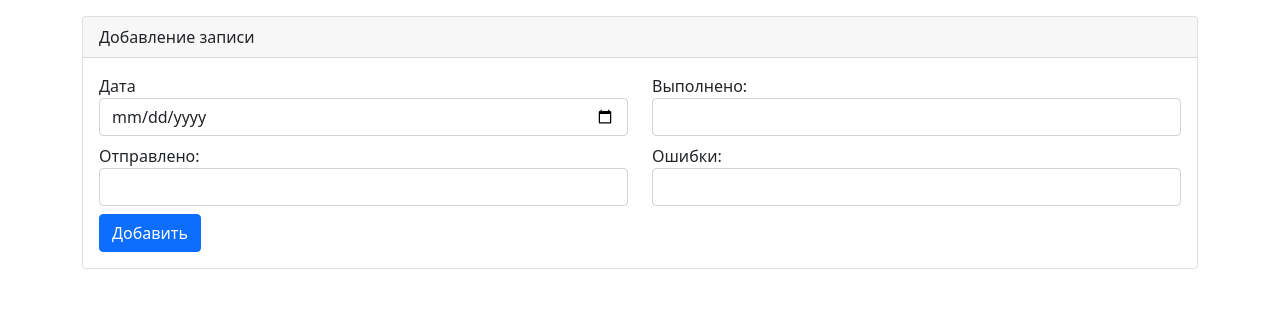
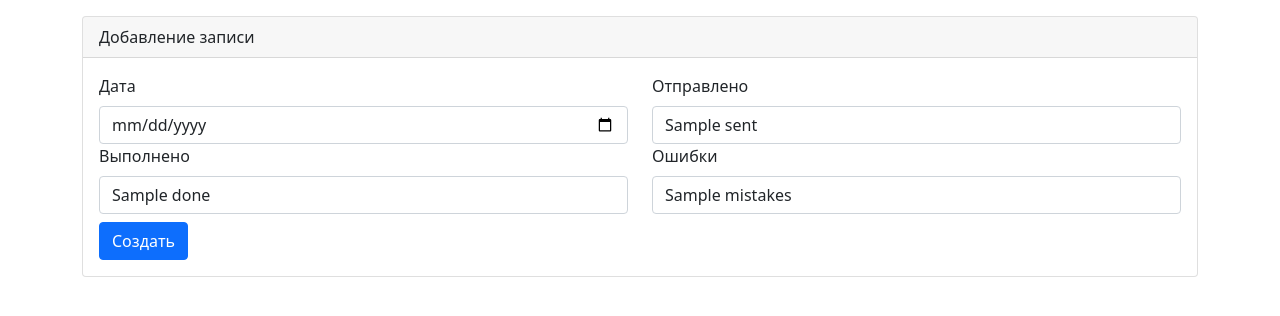
Before and after one commit to kve1989/NumberOKB, a Flask app: template templates/create.html in a window 1280 px wide. Shown: the part 70-386 px from the top of the page. Run offline with Flask 2, Linux system fonts and the light colour scheme; tables that the repository leaves empty hold one stand-in row (values such as "Sample post"); the template is opened without the code that fills it: values that come from a table or form of the project are taken from there, most other values are stand-ins (such as "Sample title", 1, 10 or a date in 2020); some libraries are stand-ins or nearby versions.

Commit message:
add forms

```diff
--- a/app.py
+++ b/app.py
@@ -8,6 +8,7 @@ app = Flask(__name__)
 app.config['SQLALCHEMY_DATABASE_URI'] = 'sqlite:///db.db'
 app.config['SQLALCHEMY_TRACK_MODIFICATIONS'] = False
 app.config['SECRET_KEY'] = '01f260718007c0bd2ef3e9005b84ab97'
+
 db = SQLAlchemy(app)
 
 class PCR(db.Model):
@@ -28,19 +29,42 @@ def page_not_found(e):
 def internal_server_template(e):
     return render_template('500.html'), 500
 
-@app.route("/testform")
-def test():
+@app.route("/create", methods=['GET', 'POST'])
+def create():
     form = PCRform()
-    return render_template('test.html', form=form)
+    return render_template('create.html', form=form)
 
 @app.route("/")
 def home():
     records = PCR.query.order_by(PCR.date).all()
     return render_template('index.html', records=records)
 
-@app.route("/create")
-def create():
-    return render_template('create.html')
+# @app.route("/create")
+# def create():
+#     return render_template('create.html')
+
+
+@app.route("/new", methods=['POST'])
+def new_record():
+    date = datetime.strptime(request.form['date'], "%Y-%m-%d")
+    done = request.form['done']
+    sent = request.form['sent']
+    mistakes = request.form['mistakes']
+
+    form=PCRform()
+
+    if form.validate_on_submit():
+        record = PCR(date=date, done=done,sent=sent,mistakes=mistakes)
+
+        try:
+            db.session.add(record)
+            db.session.commit()
+            flash("Запись успешно добавлена!", 'success')
+            return redirect('/')
+        except:
+            return "Ошибка при добавлении"
+
+    return render_template('create.html', form=form)
 
 @app.route("/<int:id>/delete")
 def delete_record(id):
@@ -55,23 +79,11 @@ def delete_record(id):
         flash("Запись успешно удалена!", 'error')
         return redirect('/')
 
-@app.route("/new", methods=['POST'])
-def new_record():
-    date = datetime.strptime(request.form['date'], "%Y-%m-%d")
-    done = request.form['done']
-    sent = request.form['sent']
-    mistakes = request.form['mistakes']
-
-    record = PCR(date=date, done=done,sent=sent,mistakes=mistakes)
-
-    try:
-        db.session.add(record)
-        db.session.commit()
-        flash("Запись успешно добавлена!", 'success')
-        return redirect('/')
-    except:
-        return "Ошибка при добавлении"
-
+@app.route("/<int:id>/edit")
+def edit_record(id):
+    form = PCRform()
+    record = PCR.query.get_or_404(id)
+    return render_template('create.html', record=record, form=form)
 
 if __name__ == '__main__':
-    app.run(debug=True)
+    app.run()
--- a/forms.py
+++ b/forms.py
@@ -6,7 +6,6 @@ class MyForm(FlaskForm):
     date = DateField('Дата', validators=[DataRequired()])
     sent = StringField('Отправлено', validators=[DataRequired()])
     mistakes = StringField('Ошибки', validators=[DataRequired()])
-    submit = SubmitField('Создать')
 
 class PCRform(MyForm):
     done = StringField('Выполнено', validators=[DataRequired()])
--- a/templates/create.html
+++ b/templates/create.html
@@ -7,31 +7,34 @@
     <div class="card mt-3">
         <div class="card-header">Добавление записи</div>
         <div class="card-body">
-            <form action="/new" method="POST">
+            <form form action="/new" method="POST">
+                {{ form.csrf_token() }}
+
                 <div class="row">
-                    <label class="form-label col-6" for="">
-                        Дата
-                        <input type="date" class="form-control" name="date" id="date">
-                    </label>
-                    <label class="form-label col-6" for="">
-                        Выполнено:
-                        <input type="text" class="form-control" name="done" id="done">
-                    </label>
+                    <div class="col-6">
+                        {{ form.date.label(class="form-label") }}
+                        {{ form.date(class="form-control", value=record.date) }}
+                    </div>
+
+                    <div class="col-6">
+                        {{ form.sent.label(class="form-label") }}
+                        {{ form.sent(class="form-control", value=record.sent) }}
+                    </div>
                 </div>
-                <div class="row">
-                    <label class="form-label col-6" for="">
-                        Отправлено:
-                        <input type="text" class="form-control" name="sent" id="sent">
-                    </label>
-                    <label class="form-label col-6" for="">
-                        Ошибки:
-                        <input type="text" class="form-control" name="mistakes" id="mistakes">
-                    </label>
+                <div class="row mb-2">
+                    <div class="col-6">
+                        {{ form.done.label(class="form-label") }}
+                        {{ form.done(class="form-control", value=record.done) }}
+                    </div>
+
+                    <div class="col-6">
+                        {{ form.mistakes.label(class="form-label") }}
+                        {{ form.mistakes(class="form-control", value=record.mistakes) }}
+                    </div>
                 </div>
-                <button class="btn btn-primary" type="submit">Добавить</button>
+                <button class="btn btn-primary" type="submit">Создать</button>
             </form>
         </div>
     </div>
 </div>
-
 {% endblock %}
--- a/templates/index.html
+++ b/templates/index.html
@@ -33,7 +33,7 @@
                     <td>{{ record.sent }}</td>
                     <td>{{ record.mistakes }}</td>
                     <td>
-                        <a class="link" href="/edit/{{ record.id }}">Исправить</a>
+                        <a class="link" href="/{{ record.id }}/edit">Исправить</a>
                         <a class="link text-danger" href="/{{ record.id }}/delete">Удалить</a>
                     </td>
                 </tr>
```
Also changed, not shown: templates/create_old.html (added, +37 -0 lines), templates/test.html (deleted, +0 -40 lines).
